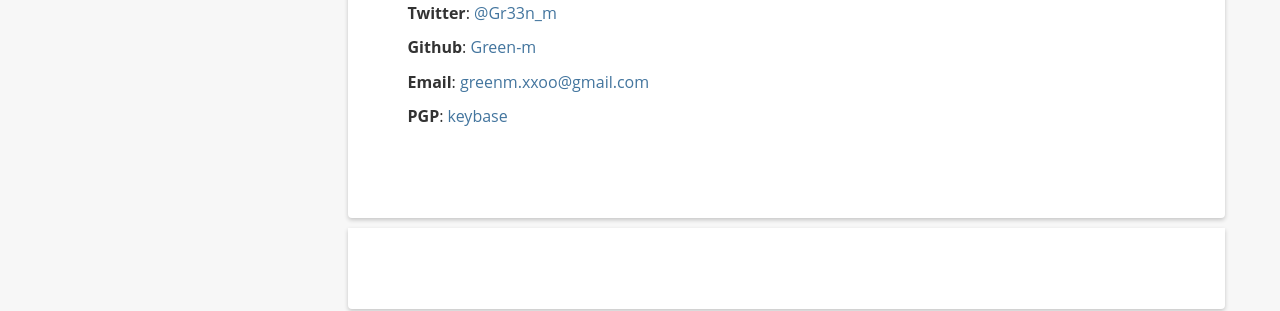
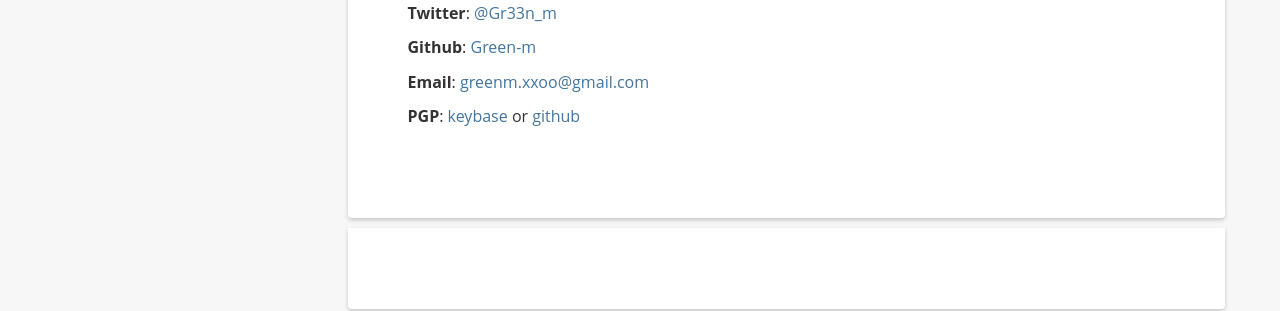
Before and after one commit to Green-m/Green-m.github.io, a Jekyll site: the page built from aboutme.md, in a window 1280 px wide and 1259 px high. Shown: the part 720-1031 px from the top of the window. Built offline with Jekyll 4.4.1, drawn with Linux system fonts in a browser that asks for light colours; comment, search, counter and statistics services are not loaded.

Commit message:
Update: update about me for pgp keys.

```diff
--- a/aboutme.md
+++ b/aboutme.md
@@ -24,4 +24,4 @@ Contact me
 
 **Email**:      [greenm.xxoo@gmail.com](mailto:greenm.xxoo@gmail.com)
 
-**PGP**:        [keybase](https://keybase.io/green_m/pgp_keys.asc)
+**PGP**:        [keybase](https://keybase.io/green_m/pgp_keys.asc) or [github](https://green-m.me/pgp_key.asc)
```
